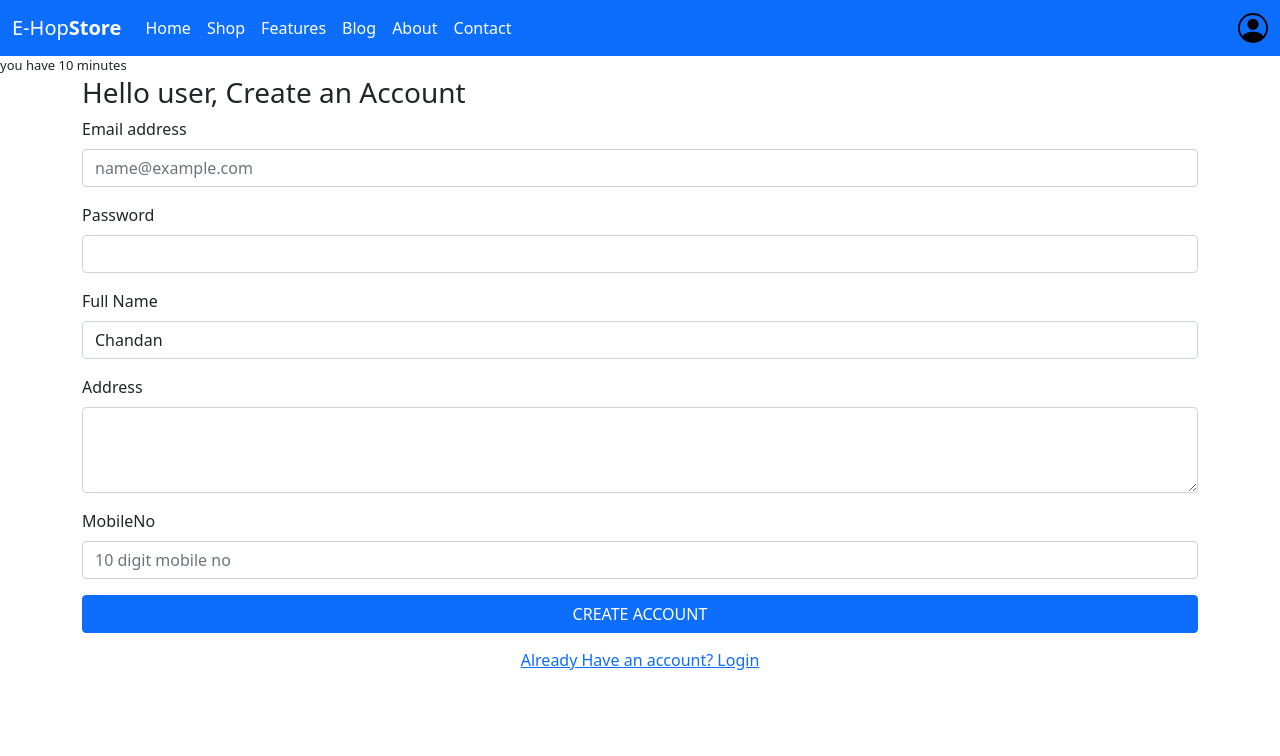
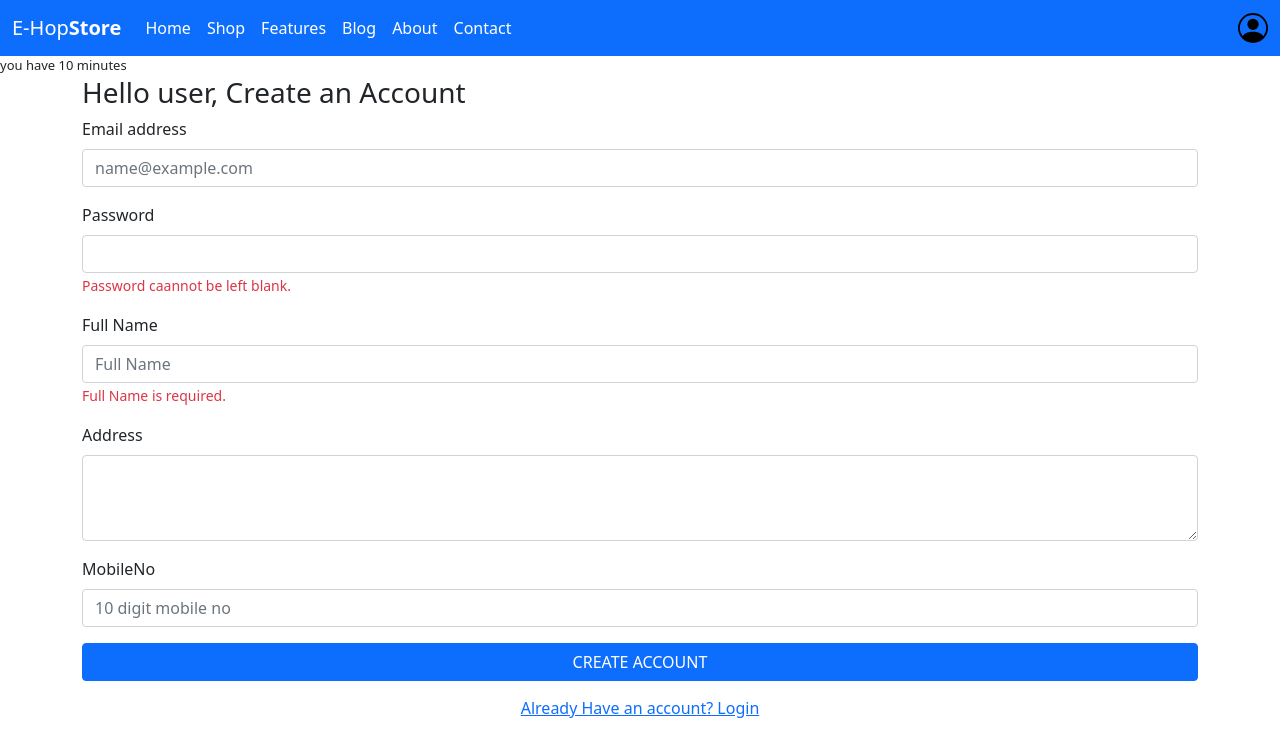
Before and after one commit to chandansutradhar2/infrasoft, an Angular app: page / in a window 1280 px wide. Shown: the top 756 px of the page. Built offline with nearby package versions, Linux system fonts and the light colour scheme.

Commit message:
reactive form binding with view

```diff
--- a/src/app/auth/signup/signup.component.html
+++ b/src/app/auth/signup/signup.component.html
@@ -5,35 +5,50 @@
 <div class="container">
     <h3>Hello {{userType}}, Create an Account</h3>
 
-    <form>
+    <form [formGroup]="formGrp">
         <div class="mb-3">
             <label for="email" class="form-label">Email address</label>
-            <input type="email" class="form-control" [formControl]="email" id="email" placeholder="name@example.com">
-            <div *ngIf="email.hasError('email')" id="emailvalidation" style="display: inline !important;"
-                class="invalid-feedback">
+            <input type="email" class="form-control" formControlName="email" id="email" placeholder="name@example.com">
+            <div *ngIf="formGrp.controls['email'].hasError('email')" id="emailvalidation"
+                style="display: inline !important;" class="invalid-feedback">
                 Please enter a valid email.
             </div>
-            <div *ngIf="email.hasError('required') && email.dirty==true" id="emailvalidation"
-                style="display: inline !important;" class="invalid-feedback">
+            <div *ngIf="formGrp.controls['email'].hasError('required') && formGrp.controls['email'].dirty==true"
+                id="emailvalidation" style="display: inline !important;" class="invalid-feedback">
                 Email cannot be left blank.
             </div>
         </div>
         <div class="mb-3">
             <label for="password" class="form-label">Password</label>
-            <input type="password" class="form-control" id="password">
+            <input type="password" class="form-control" formControlName="password" id="password">
+            <div *ngIf="formGrp.controls['password'].hasError('required')" id="emailvalidation"
+                style="display: inline !important;" class="invalid-feedback">
+                Password caannot be left blank.
+            </div>
+            <div *ngIf="formGrp.controls['password'].hasError('minlength') && formGrp.controls['password'].dirty==true"
+                id="emailvalidation" style="display: inline !important;" class="invalid-feedback">
+                Email cannot be left blank.
+            </div>
         </div>
         <div class="mb-3">
             <label for="fullName" class="form-label">Full Name</label>
-            <input [(ngModel)]="fullName" [ngModelOptions]="{standalone: true}" type="text" class="form-control"
-                id="fullName" placeholder="Full Name">
+            <input type="text" class="form-control" id="fullName" placeholder="Full Name" formControlName="fullName">
+            <div *ngIf="formGrp.controls['fullName'].hasError('required')" id="emailvalidation"
+                style="display: inline !important;" class="invalid-feedback">
+                Full Name is required.
+            </div>
+            <div *ngIf="formGrp.controls['fullName'].hasError('pattern') && formGrp.controls['fullName'].dirty==true"
+                id="emailvalidation" style="display: inline !important;" class="invalid-feedback">
+                Full Name cannot contains numbers.
+            </div>
         </div>
         <div class="mb-3">
             <label for="address" class="form-label">Address</label>
-            <textarea class="form-control" id="address" rows="3"></textarea>
+            <textarea class="form-control" id="address" rows="3" formControlName="address"></textarea>
         </div>
         <div class="mb-3">
             <label for="exampleFormControlInput1" class="form-label">MobileNo</label>
-            <input type="number" class="form-control" placeholder="10 digit mobile no">
+            <input type="number" class="form-control" placeholder="10 digit mobile no" formControlName="mobileNo">
         </div>
     </form>
     <div class="d-grid gap-2">
--- a/src/app/auth/signup/signup.component.ts
+++ b/src/app/auth/signup/signup.component.ts
@@ -14,22 +14,34 @@ import { LOGIN_TYPE, User } from 'src/app/models/user.model';
   // ],
 })
 export class SignupComponent {
-  email: FormControl = new FormControl('', [
-    Validators.required,
-    Validators.email,
-  ]);
-  // password: FormControl;
-  // fullName: FormControl;
-  // address: FormControl;
+  formGrp: FormGroup;
+
   fullName: string = 'Chandan';
   @Input() userType: string = LOGIN_TYPE.user;
   maxTime: number = 10;
   timer: string = `you have ${this.maxTime} minutes`;
   currentTime!: Date;
   constructor() {
+    this.formGrp = new FormGroup({
+      email: new FormControl('', [Validators.required, Validators.email]),
+      password: new FormControl('', [
+        Validators.required,
+        Validators.minLength(6),
+      ]),
+      address: new FormControl('', [Validators.minLength(20)]),
+      mobileNo: new FormControl('', [
+        Validators.required,
+        Validators.minLength(10),
+        Validators.maxLength(10),
+      ]),
+      fullName: new FormControl('', [
+        Validators.required,
+        Validators.pattern(/^[a-zA-Z]+$/),
+      ]),
+    });
+
     this.currentTime = new Date();
     this.remainingTime();
-    this.email.valueChanges.subscribe((res) => {});
   }
 
   remainingTime() {
@@ -45,10 +57,10 @@ export class SignupComponent {
   }
 
   signup() {
-    console.log(this.fullName);
+    console.log(this.formGrp.value);
     // let user: User = {
     //   email: this.email.value,
-
+    //   address:this.formGrp.controls['address'].value
     // }
   }
 }
```
